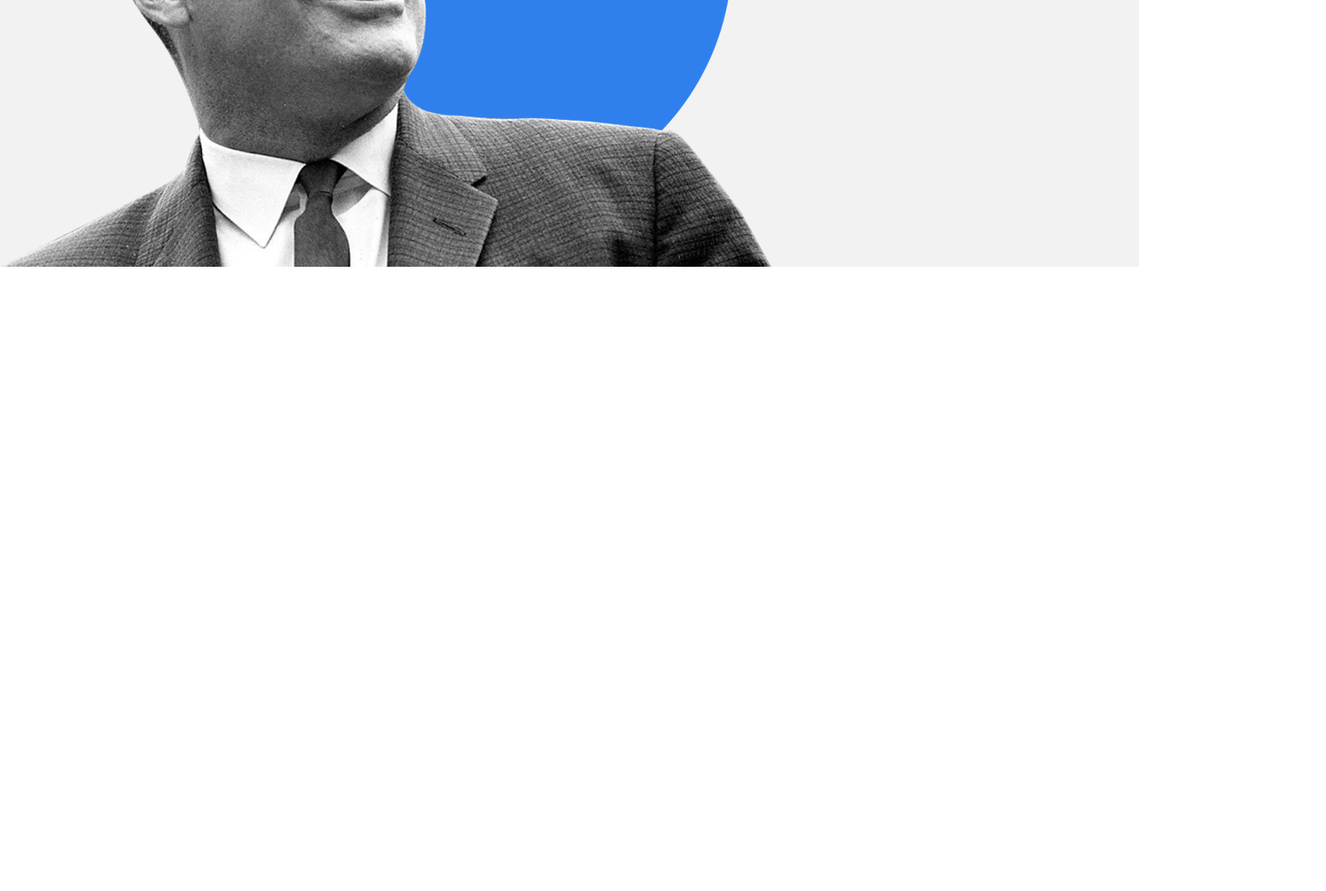
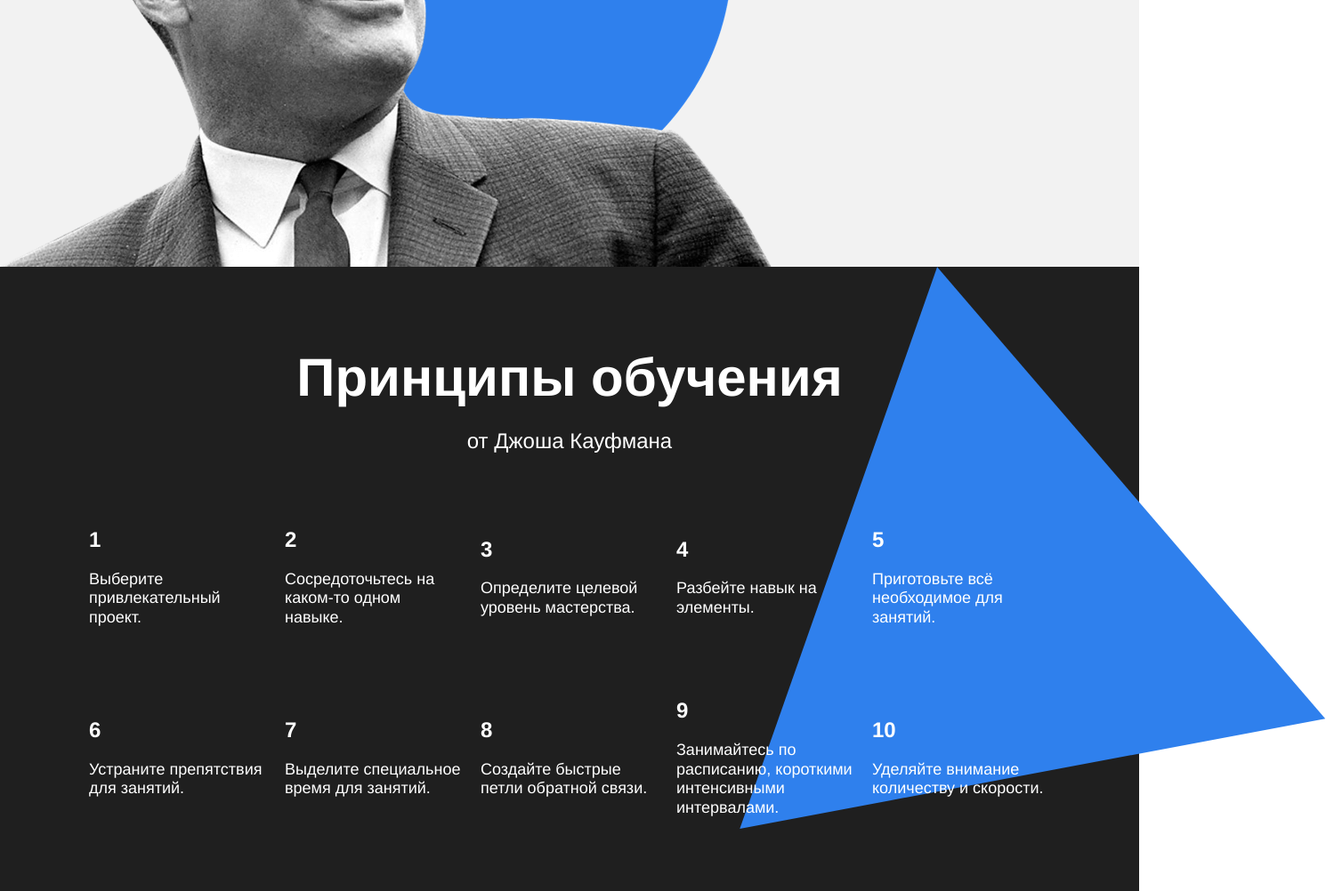
Before and after one commit to Michail19/Project_Yandex_UCHEBA, a plain HTML site: page sprint-1__startkit/index.html in a window 1280 px wide. Shown: the part 2657-3659 px from the top of the page at 89% size, 1490 px wide, since content can reach past the window. Before the commit the page ends 2957 px from the top, so only its background shows below. Drawn offline with Linux system fonts and the light colour scheme.

Commit message:
Kaufman update
New table on site

```diff
--- a/sprint-1__startkit/index.html
+++ b/sprint-1__startkit/index.html
@@ -35,39 +35,39 @@
           <table class="digits__table">
               <tr class="digits__table__coloumn">
                   <td class="digits__table__cell">
-                      <div class="digits__table__cell__heading digits__table__cell_spacing">86 миллиардов</div>
+                      <div class="digits__table__cell__heading table__cell_spacing">86 миллиардов</div>
                       <div class="digits__table__cell__text">Число нейронов в мозге человека</div>
                   </td>
                   <td class="digits__table__cell">
-                      <div class="digits__table__cell__heading digits__table__cell_spacing">2.1 миллиарда</div>
-                      <div class="digits__table__cell__text digits__table__cell_spacing">Число нуждающихся в повышении квалификации</div>
+                      <div class="digits__table__cell__heading table__cell_spacing">2.1 миллиарда</div>
+                      <div class="digits__table__cell__text table__cell_spacing">Число нуждающихся в повышении квалификации</div>
                       <div class="digits__table__cell__text">Всемирный Банк, 2017</div>
                   </td>
                   <td class="digits__table__cell">
-                      <div class="digits__table__cell__heading digits__table__cell_spacing">1000 терабайт</div>
+                      <div class="digits__table__cell__heading table__cell_spacing">1000 терабайт</div>
                       <div class="digits__table__cell__text">Объём памяти человека</div>
                   </td>
                   <td class="digits__table__cell">
-                      <div class="digits__table__cell__heading digits__table__cell_spacing">500 триллионов</div>
+                      <div class="digits__table__cell__heading table__cell_spacing">500 триллионов</div>
                       <div class="digits__table__cell__text">Число ответственных за обучение нервных синапсов у взрослого человека</div>
                   </td>
               </tr>
               <tr class="digits__table__coloumn">
                   <td class="digits__table__cell">
-                      <div class="digits__table__cell__heading digits__table__cell_spacing">420 миллионов</div>
-                      <div class="digits__table__cell__text digits__table__cell_spacing">Число взрослых людей моложе 25 лет, не имеющих образования для трудоустройства</div>
+                      <div class="digits__table__cell__heading table__cell_spacing">420 миллионов</div>
+                      <div class="digits__table__cell__text table__cell_spacing">Число взрослых людей моложе 25 лет, не имеющих образования для трудоустройства</div>
                       <div class="digits__table__cell__text">Всемирный Банк, 2017</div>
                   </td>
                   <td class="digits__table__cell">
-                      <div class="digits__table__cell__heading digits__table__cell_spacing">17–20 лет</div>
+                      <div class="digits__table__cell__heading table__cell_spacing">17–20 лет</div>
                       <div class="digits__table__cell__text">Пик обучаемости</div>
                   </td>
                   <td class="digits__table__cell">
-                      <div class="digits__table__cell__heading digits__table__cell_spacing">1885 год</div>
+                      <div class="digits__table__cell__heading table__cell_spacing">1885 год</div>
                       <div class="digits__table__cell__text">Открытие кривой забывания</div>
                   </td>
                   <td class="digits__table__cell">
-                      <div class="digits__table__cell__heading digits__table__cell_spacing">1889 год</div>
+                      <div class="digits__table__cell__heading table__cell_spacing">1889 год</div>
                       <div class="digits__table__cell__text">Открытие условного рефлекса</div>
                   </td>
               </tr>
@@ -82,9 +82,58 @@
       </section>
 
       <section class="kaufman">
+          <div class="kaufman__section-title_theme_dark">Принципы обучения</div>
+          <div class="kaufman__section-subtitle_theme_dark">от Джоша Кауфмана</div>
+          <table class="kaufman__table_theme_dark">
+              <tr class="kaufman__table__coloumn_theme_dark">
+                  <td class="kaufman__table__cell_theme_dark">
+                        <div class="kaufman__table__cell__heading_theme_dark table__cell_spacing">1</div>
+                        <div class="kaufman__table__cell__text_theme_dark">Выберите привлекательный проект.</div>
+                  </td>
+                  <td class="kaufman__table__cell_theme_dark">
+                        <div class="kaufman__table__cell__heading_theme_dark table__cell_spacing">2</div>
+                        <div class="kaufman__table__cell__text_theme_dark">Сосредоточьтесь на каком-то одном навыке.</div>
+                  </td>
+                  <td class="kaufman__table__cell_theme_dark">
+                        <div class="kaufman__table__cell__heading_theme_dark table__cell_spacing">3</div>
+                        <div class="kaufman__table__cell__text_theme_dark">Определите целевой уровень мастерства.</div>
+                  </td>
+                  <td class="kaufman__table__cell_theme_dark">
+                        <div class="kaufman__table__cell__heading_theme_dark table__cell_spacing">4</div>
+                        <div class="kaufman__table__cell__text_theme_dark">Разбейте навык на элементы.</div>
+                  </td>
+                  <td class="kaufman__table__cell_theme_dark">
+                        <div class="kaufman__table__cell__heading_theme_dark table__cell_spacing">5</div>
+                        <div class="kaufman__table__cell__text_theme_dark">Приготовьте всё необходимое для занятий.</div>
+                  </td>
+              </tr>
+              <tr class="kaufman__table__coloumn_theme_dark">
+                  <td class="kaufman__table__cell_theme_dark">
+                        <div class="kaufman__table__cell__heading_theme_dark table__cell_spacing">6</div>
+                        <div class="kaufman__table__cell__text_theme_dark">Устраните препятствия для занятий.</div>
+                  </td>
+                  <td class="kaufman__table__cell_theme_dark">
+                        <div class="kaufman__table__cell__heading_theme_dark table__cell_spacing">7</div>
+                        <div class="kaufman__table__cell__text_theme_dark">Выделите специальное время для занятий.</div>
+                  </td>
+                  <td class="kaufman__table__cell_theme_dark">
+                        <div class="kaufman__table__cell__heading_theme_dark table__cell_spacing">8</div>
+                        <div class="kaufman__table__cell__text_theme_dark">Создайте быстрые петли обратной связи.</div>
+                  </td>
+                  <td class="kaufman__table__cell_theme_dark">
+                        <div class="kaufman__table__cell__heading_theme_dark table__cell_spacing">9</div>
+                        <div class="kaufman__table__cell__text_theme_dark">Занимайтесь по расписанию, короткими интенсивными интервалами.</div>
+                  </td>
+                  <td class="kaufman__table__cell_theme_dark">
+                        <div class="kaufman__table__cell__heading_theme_dark table__cell_spacing">10</div>
+                        <div class="kaufman__table__cell__text_theme_dark">Уделяйте внимание количеству и скорости.</div>
+                  </td>
+              </tr>
+          </table>
+          <div class="kaufman__triangle"></div>
       </section>
     </main>
-    <footer class="footer">
+    <footer class="kaufman__footer">
 
     </footer>
   </div>
--- a/sprint-1__startkit/styles/style.css
+++ b/sprint-1__startkit/styles/style.css
@@ -181,7 +181,7 @@ div, h1, h3, th, td {
     align-content: flex-start;
 }
 
-.digits__table__cell_spacing {
+.table__cell_spacing {
     margin-bottom: 20px;
 }
 
@@ -261,11 +261,76 @@ div, h1, h3, th, td {
 
 
 .kaufman {
+    background-color: #1f1f1f;
+    position: relative;
+    display: flex;
+    justify-content: center;
+    flex-wrap: wrap;
 }
 
-.table__cell_theme_dark {
+.kaufman__section-title_theme_dark {
+    color: white;
+    text-align: center;
+    z-index: 3;
+    width: 60%;
+    margin-top: 90px;
+    line-height: 1.15;
+    font-size: 60px;
+    font-weight: 600;
+}
+
+.kaufman__section-subtitle_theme_dark {
+    color: white;
+    text-align: center;
+    z-index: 2;
+    width: 60%;
+    margin-top: 20px;
+    line-height: 34px;
+    font-size: 24px;
+    font-weight: normal;
+}
+
+.kaufman__table_theme_dark {
+    z-index: 1;
+    margin-left: auto;
+    margin-right: auto;
+    margin-bottom: 90px;
+	border-spacing: 20px 80px;
+	border-collapse: separate;
+}
+
+.kaufman__table__cell_theme_dark {
     width: 200px;
     color: white;
     margin-right: 0;
     margin-top: 80px;
 }
+
+.kaufman__table__cell__heading_theme_dark {
+    line-height: 1.15;
+    font-size: 24px;
+    font-weight: 600;
+}
+
+.kaufman__table__cell__text_theme_dark {
+    line-height: 1.2;
+    font-size: 18px;
+    font-weight: normal;
+}
+
+.kaufman__triangle {
+    background-image: url("../images/kaufman-triangle.svg");
+    width: 877px;
+    height: 877px;
+    background-size: cover;
+    background-repeat: no-repeat;
+    right: 0;
+    position: absolute;
+    z-index: 0;
+    margin-right: -210px;
+}
+
+
+.kaufman__footer {
+
+}
```
